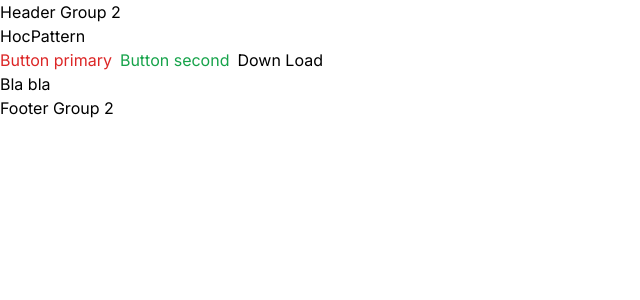
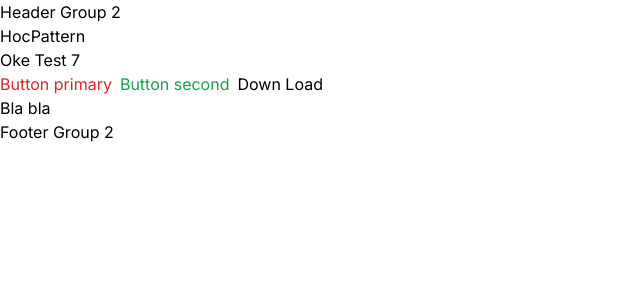
Before and after one commit to phambao7320/pattern, a Next.js app: page /design-pattern/hoc-pattern in a window 1280 px wide. Shown: the top 300 px of the page, without its empty margins (0-640 px from the left). Built offline with nearby package versions, Linux system fonts and the light colour scheme.

Commit message:
oke test7

```diff
--- a/src/components/design-pattern/hoc-pattern/hoc-pattern.tsx
+++ b/src/components/design-pattern/hoc-pattern/hoc-pattern.tsx
@@ -55,6 +55,7 @@ export const HocPattern = () => {
     return (
         <>
             <div>HocPattern</div>
+            <div>Oke Test 7</div>
             <ol>
                 {listTodo.map((item: any) => (
                     <li key={item.id}>{`${item.id}. ${item.title}`}</li>
```
